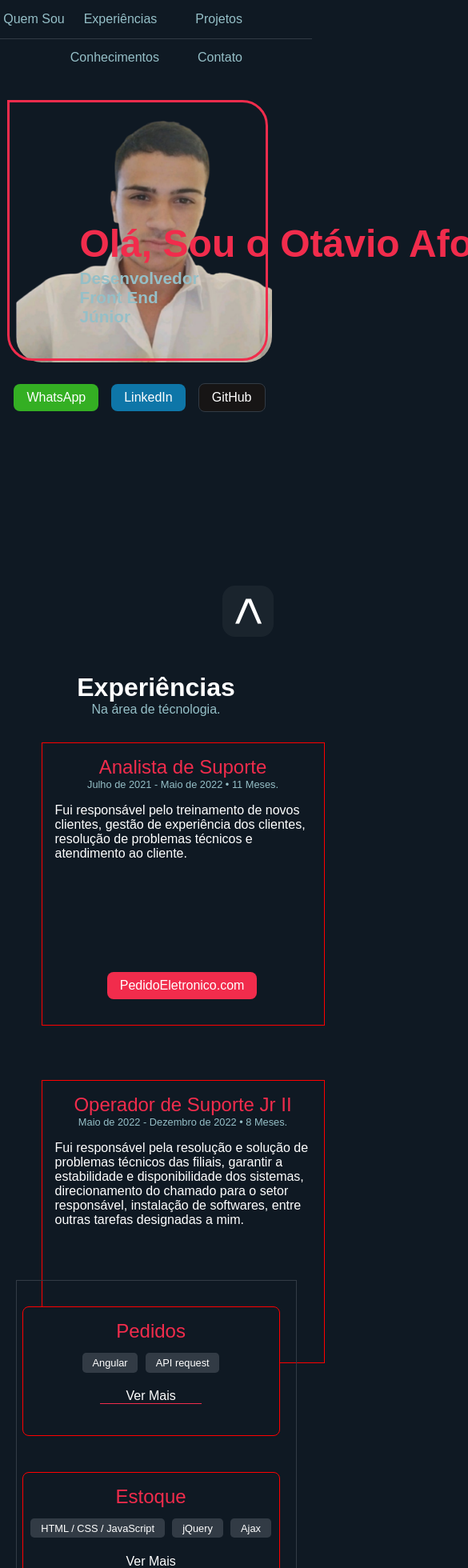
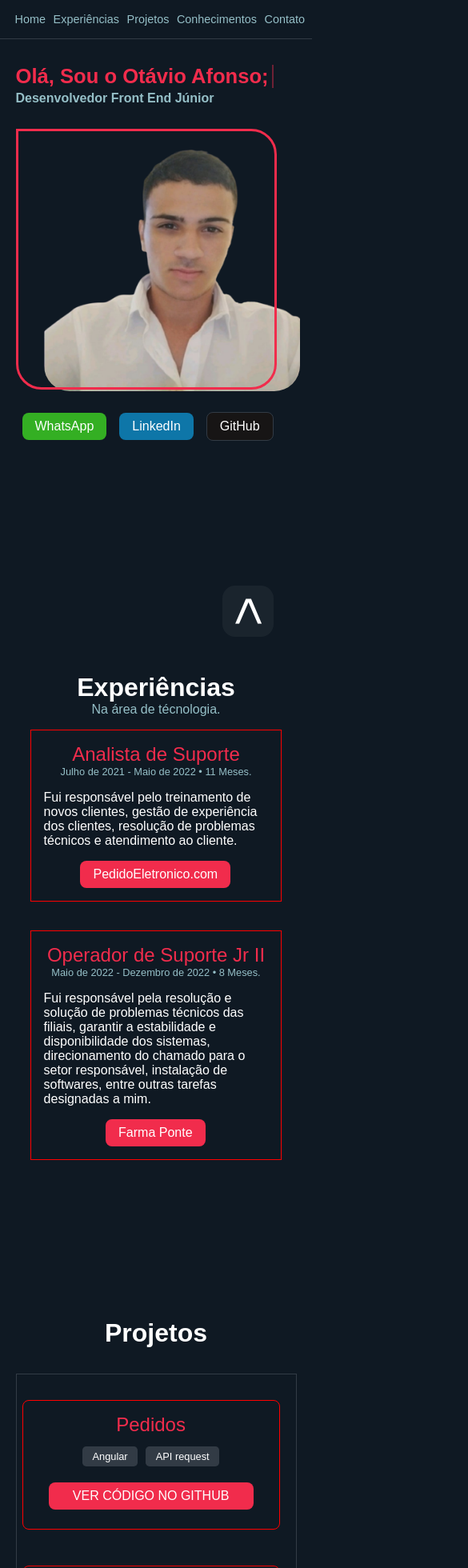
Before and after one commit to Otavio19/Portfolio-OtavioAfonso, an Angular app: page / in a window 390 px wide. Shown: the top 1960 px of the page at 80% size, 585 px wide, since content can reach past the window. Built offline with nearby package versions, Linux system fonts and the light colour scheme.

Commit message:
Responsive Add'

```diff
--- a/src/app/components/contact/contact.component.css
+++ b/src/app/components/contact/contact.component.css
@@ -1,11 +1,11 @@
 #contact
 {
-    height: 100vh;
+    min-height: 100vh;
 }
 
 .container
 {
-    height: 90%;
+    min-height: 90%;
     display: flex;
     flex-direction: row-reverse;
     justify-content: center;
@@ -169,3 +169,17 @@ form button:hover
     background-color: var(--fifth-color);
     color: var(--primary-color);
 }
+
+@media (max-width: 720px){
+
+    .formContact
+    {
+        width: 100%;
+        border: none;
+    }
+
+    .socialMedia
+    {
+        display: none;
+    }
+}
--- a/src/app/components/experience/experience.component.css
+++ b/src/app/components/experience/experience.component.css
@@ -1,6 +1,6 @@
 #experience
 {
-    height: 90vh;
+    min-height: 90vh;
 }
 
 .boxContainer
@@ -85,3 +85,25 @@
     padding: 0.5rem 1rem;
     border-radius: 0.5rem;
 }
+
+@media (max-width: 720px)
+{
+    #experience
+    {
+        position: relative;
+        height: auto;
+    }
+
+    .jobCard
+    {
+        width: 80%;
+        height: auto;
+        margin: 1rem 0;
+    }
+
+    .jobBottom
+    {
+        position: static;
+        margin-top: 1rem;
+    }
+}
--- a/src/app/components/home/home.component.css
+++ b/src/app/components/home/home.component.css
@@ -153,3 +153,36 @@
         left: -0.5rem;
     }
 }
+
+@media ( max-width: 720px ){
+    .box
+    {
+        height: auto;
+        display: block;
+    }
+
+    .textBox
+    {
+        left: 0;
+        top: 2rem;
+        width: 100%;
+    }
+
+    .textBox .text
+    {
+        font-size: 1.6rem;
+    }
+
+    .subText
+    {
+        font-size: 1rem;
+    }
+
+    .boxPerfil
+    {
+        top: 7rem;
+        width: 100%;
+        position: relative;
+        left: 0rem;
+    }
+}
--- a/src/app/components/navbar/navbar.component.css
+++ b/src/app/components/navbar/navbar.component.css
@@ -24,7 +24,7 @@ nav ul li, nav ul li a
     cursor: pointer;
 }
 
-nav ul li:hover
+nav ul a:hover
 {
     color: #fff;
 }
@@ -57,3 +57,24 @@ nav ul li:hover
     background-color: var(--fifth-color);
     transition: 0;
 }
+
+@media (max-width: 720px) {
+    nav
+    {
+        width: 100%;
+        text-align: center;
+    }
+
+    nav ul
+    {
+        width: 100%;
+        text-align: center;
+    }
+
+    nav ul li, nav ul li a
+    {
+        margin: 0;
+        font-size: 0.9rem;
+        margin-left: 0.3rem;
+    }
+}
--- a/src/app/components/navbar/navbar.component.html
+++ b/src/app/components/navbar/navbar.component.html
@@ -3,7 +3,7 @@
         <!-- Breve resumo de mim, o que faço no momento.
             Aqui digo onde me especializo. -->
         <li>
-            Quem Sou
+            <a href="#">Home</a>
         </li>
 
         <!-- Aqui digo as empresas que trabalhei na area
--- a/src/app/components/projects/projects.component.css
+++ b/src/app/components/projects/projects.component.css
@@ -1,6 +1,6 @@
 #projects
 {
-    height: 100vh;
+    min-height: 100vh;
     position: relative;
 }
 
@@ -32,7 +32,7 @@
 .cardsBox
 {
     border: 1px solid var(--third-color);
-    height: 95vh;
+    min-height: 95vh;
 }
 
 .cardProject
@@ -124,3 +124,56 @@
     margin-left: 2rem;
     margin-bottom: 2rem;
 }
+
+.cardProject a
+{
+    display: none;
+}
+
+@media (max-width: 720px)
+{
+    #projects
+    {
+        margin-top: 5rem;
+    }
+
+
+    .titleSection
+    {
+        position: inherit;
+        font-size: 2rem;
+        color: var(--first-color);
+    }
+
+    .titleSection p
+    {
+        display: none;
+    }
+
+    .cardsBox
+    {
+        min-height: 100vh;
+    }
+
+    .cardProject
+    {
+        position: relative;
+    }
+
+    .cardProject .cardDesc
+    {
+        display: none;
+    }
+
+    .cardProject a
+    {
+        display: block;
+        background-color: var(--fifth-color);
+        text-decoration: none;
+        text-transform: uppercase;
+        padding: 0.5rem 0;
+        border-radius: 0.5rem;
+        margin: 1rem auto;
+        width: 80%;
+    }
+}
--- a/src/app/components/projects/projects.component.html
+++ b/src/app/components/projects/projects.component.html
@@ -42,6 +42,9 @@
                         </a>
                     </details>
                 </div>
+                <a href="https://github.com/Otavio19/Pedidos" class="cardLinkCode" target="_blank">
+                    Ver código no GitHub
+                </a>
             </div>
 
             <div class="cardProject">
@@ -83,6 +86,9 @@
                         </a>
                     </details>
                 </div>
+                <a href="https://github.com/Otavio19/Estoque" class="cardLinkCode" target="_blank">
+                    Ver código no GitHub
+                </a>
             </div>
 
             <div class="cardProject">
@@ -111,6 +117,9 @@
                         </a>
                     </details>
                 </div>
+                <a href="https://github.com/Otavio19/NetflixEstilo" class="cardLinkCode" target="_blank">
+                    Ver código no GitHub
+                </a>
             </div>
         </div>
     </div>
--- a/src/app/components/skills/skills.component.css
+++ b/src/app/components/skills/skills.component.css
@@ -85,3 +85,29 @@
       font-size: 2.5rem;
     }
 }
+
+@media (max-width: 720px)
+{
+  #skills
+  {
+    position: relative;
+    margin-top: 2rem;
+  }
+
+  .boxContainer
+  {
+    position: relative;
+    min-height: 100vh;
+  }
+
+  .CardSkill
+  {
+    font-size: 1rem;
+  }
+
+  .titleSectionBg
+  {
+    font-size: 6rem;
+    bottom: 0;
+  }
+}
--- a/src/styles.css
+++ b/src/styles.css
@@ -22,3 +22,8 @@ body
 {
     background-color: var(--primary-color);
 }
+
+section
+{
+    height: 100vh;
+}
```
